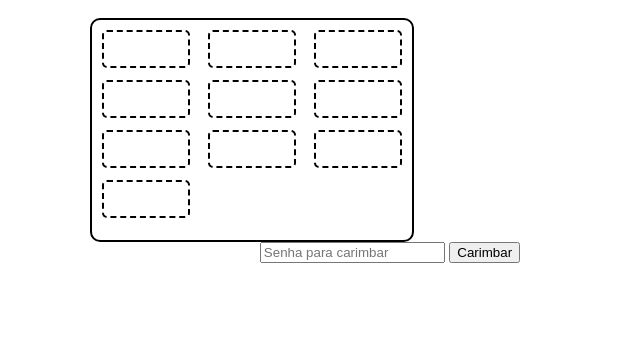
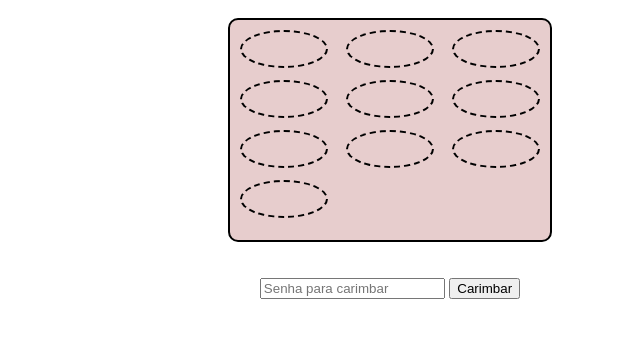
Before and after one commit to TechMarq/cartaovisitateste, a plain HTML site: page index.html in a window 1280 px wide. Shown: the part 90-428 px from the top of the page, without its empty margins (250-890 px from the left). Drawn offline with Linux system fonts and the light colour scheme.

Commit message:
Cartao Fidelidade V3
Polimento Layout e JavaScript

```diff
--- a/index.html
+++ b/index.html
@@ -9,7 +9,7 @@
 <body>
   <div class="container">
     <h1>Cartão Fidelidade</h1>
-    <div class="cartao">
+    <center><div class="cartao">
       <div class="campo"></div>
       <div class="campo"></div>
       <div class="campo"></div>
@@ -20,7 +20,7 @@
       <div class="campo"></div>
       <div class="campo"></div>
       <div class="campo"></div>
-    </div>
+    </div></center><br><br>
     <input type="password" id="senhaInput" placeholder="Senha para carimbar">
     <button onclick="carimbar()">Carimbar</button>
   </div>
--- a/style.css
+++ b/style.css
@@ -9,6 +9,7 @@ body {
   }
 
   .cartao {
+    background-color: rgb(231, 205, 205);
     width: 300px;
     height: 200px;
     border: 2px solid #000;
@@ -23,7 +24,7 @@ body {
     width: calc(30% - 6px);
     height: calc(20% - 6px);
     border: 2px dashed #000;
-    border-radius: 5px;
+    border-radius: 50%;
     margin-bottom: 10px;
     position: relative; /* Adiciona posição relativa para o campo */
   }
```
